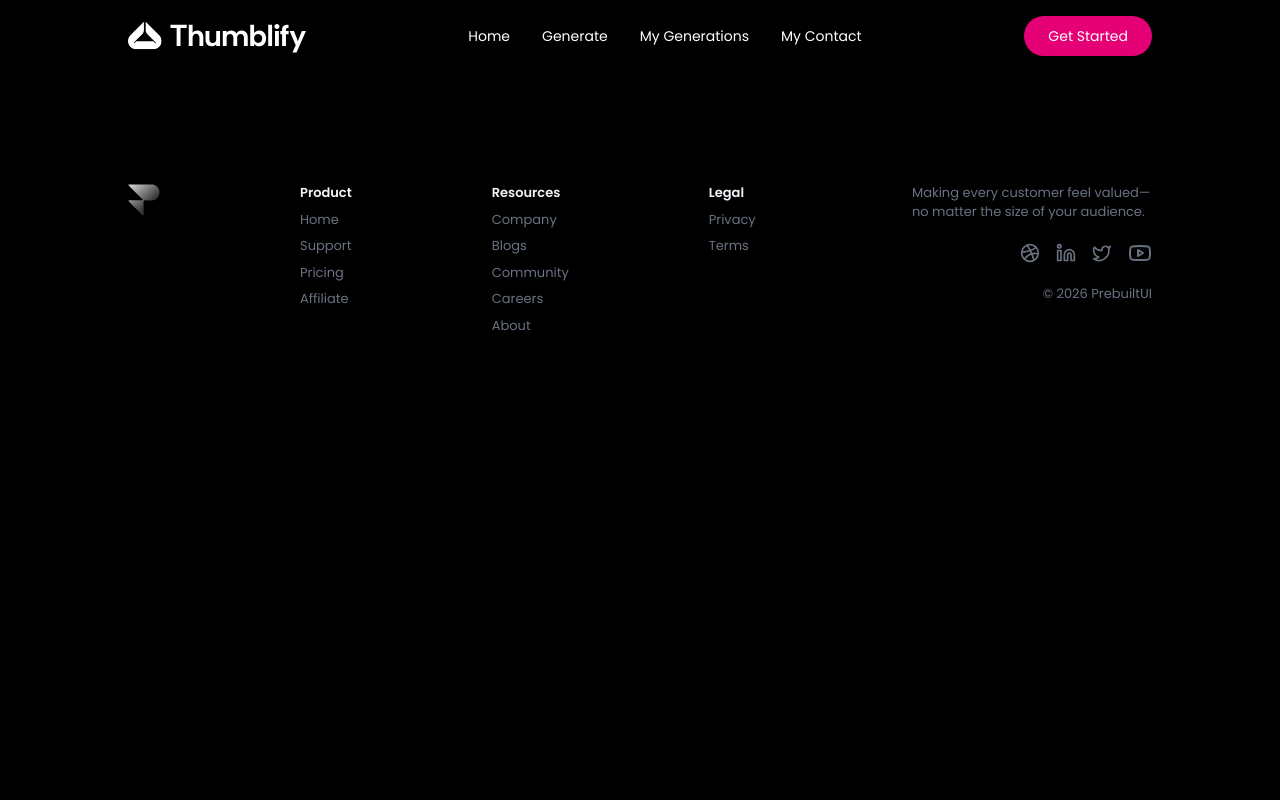
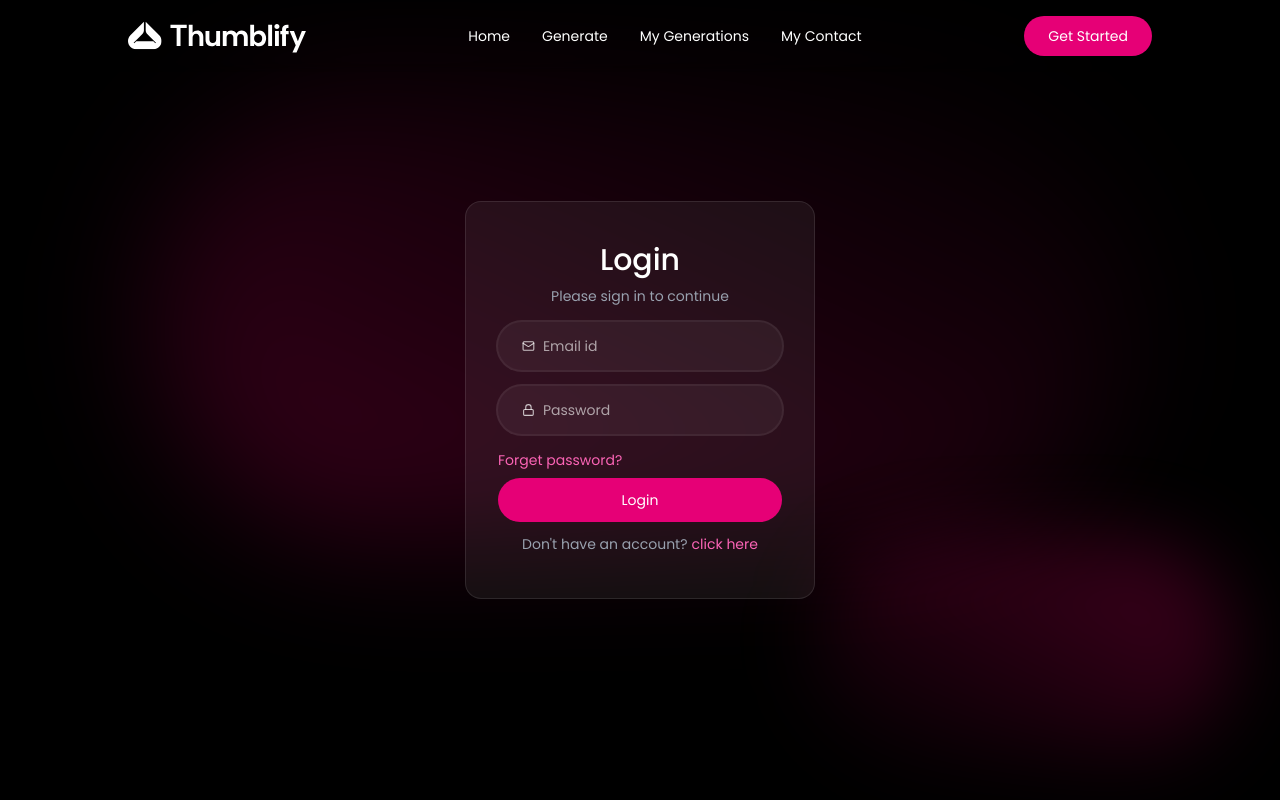
Before and after one commit to tanzil8/thumblify, a React (Vite) app: page /login in a window 1280 px wide. Shown: the top 800 px of the page. Built offline with nearby package versions, Linux system fonts and the light colour scheme.

Commit message:
Login page complete UI

```diff
--- a/src/App.tsx
+++ b/src/App.tsx
@@ -4,6 +4,8 @@
 import Footer from "./components/Footer";
 import "./globals.css";
 import LenisScroll from "./components/LenisScroll";
+import Generate from "./pages/Generate";
+import Login from "./components/Login";
 
 export default function App() {
     return (
@@ -12,6 +14,9 @@
             <Navbar />
             <Routes>
                 <Route path="/" element={<HomePage />} />
+                <Route path="/generate" element={<Generate/>} />
+                <Route path="/generate/:id" element={<Generate/>} />
+                <Route path="/login" element={<Login/>} />
             </Routes>
             <Footer />
         </>
--- a/src/components/Footer.tsx
+++ b/src/components/Footer.tsx
@@ -13,9 +13,9 @@
                 viewport={{ once: true }}
                 transition={{ type: "spring", stiffness: 280, damping: 70, mass: 1 }}
             >
-                <a href="https://prebuiltui.com?utm_source=pixels">
-                    <img className="size-8 aspect-square" src="/assets/footer-logo.svg" alt="footer logo" width={32} height={32} />
-                </a>
+                <Link to='/'>
+                    <img className="size-8 aspect-square" src="/favicon.svg" alt="footer logo" width={32} height={32} />
+                </Link>
                 {footerData.map((section, index) => (
                     <div key={index}>
                         <p className="text-slate-100 font-semibold">{section.title}</p>
@@ -52,7 +52,7 @@
                         <YoutubeIcon className="size-6 hover:text-pink-500" />
                     </a>
                 </div>
-                <p className="mt-3 text-center">&copy; {new Date().getFullYear()} <a href="https://prebuiltui.com?utm_source=pixels">PrebuiltUI</a></p>
+                <p className="mt-3 text-center">&copy; {new Date().getFullYear()} <a href="https://prebuiltui.com?utm_source=pixels">Thumblify - GreatStack</a></p>
             </motion.div>
         </footer>
     );
--- /dev/null
+++ b/src/components/Login.tsx
@@ -0,0 +1,77 @@
+import React, { useState } from "react"
+import SoftBackdrop from "./SoftBackdrop"
+
+const Login = () => {
+
+    const [state, setState] = useState("login")
+
+    const [formData, setFormData] = useState({
+        name: '',
+        email: '',
+        password: ''
+    })
+
+    const handleChange = (e: React.ChangeEvent<HTMLInputElement>) => {
+        const { name, value } = e.target
+        setFormData(prev => ({ ...prev, [name]: value }))
+    }
+
+    const handleSubmit = (e: React.ChangeEvent<HTMLFormElement>) => {
+        e.preventDefault()
+
+    }
+
+    return (
+
+        <>
+        <SoftBackdrop/>
+        <div className="min-h-screen flex items-center justify-center">
+            <form
+                onSubmit={handleSubmit}
+                className="w-full sm:w-87.5 text-center bg-white/6 border border-white/10 rounded-2xl px-8">
+                <h1 className="text-white text-3xl mt-10 font-medium">
+                    {state === "login" ? "Login" : "Sign up"}
+                </h1>
+
+                <p className="text-gray-400 text-sm mt-2">Please sign in to continue</p>
+
+                {state !== "login" && (
+                    <div className="flex items-center mt-6 w-full bg-white/5 ring-2 ring-white/10 focus-within:ring-pink-500/60 h-12 rounded-full overflow-hidden pl-6 gap-2 transition-all ">
+                        <svg xmlns="http://www.w3.org/2000/svg" width="16" height="16" viewBox="0 0 24 24" fill="none" stroke="currentColor" className="text-white/60" strokeWidth="2" strokeLinecap="round" strokeLinejoin="round"> <circle cx="12" cy="8" r="5" /> <path d="M20 21a8 8 0 0 0-16 0" /> </svg>
+                        <input type="text" name="name" placeholder="Name" className="w-full bg-transparent text-white placeholder-white/60 border-none outline-none " value={formData.name} onChange={handleChange} required />
+                    </div>
+                )}
+
+                <div className="flex items-center w-full mt-4 bg-white/5 ring-2 ring-white/10 focus-within:ring-pink-500/60 h-12 rounded-full overflow-hidden pl-6 gap-2 transition-all ">
+                    <svg xmlns="http://www.w3.org/2000/svg" width="14" height="14" viewBox="0 0 24 24" fill="none" stroke="currentColor" className="text-white/75" strokeWidth="2" strokeLinecap="round" strokeLinejoin="round"> <path d="m22 7-8.991 5.727a2 2 0 0 1-2.009 0L2 7" /> <rect x="2" y="4" width="20" height="16" rx="2" /> </svg>
+                    <input type="email" name="email" placeholder="Email id" className="w-full bg-transparent text-white placeholder-white/60 border-none outline-none " value={formData.email} onChange={handleChange} required />
+                </div>
+
+                <div className=" flex items-center mt-4 w-full bg-white/5 ring-2 ring-white/10 focus-within:ring-pink-500/60 h-12 rounded-full overflow-hidden pl-6 gap-2 transition-all ">
+                    <svg xmlns="http://www.w3.org/2000/svg" width="14" height="14" viewBox="0 0 24 24" fill="none" stroke="currentColor" className="text-white/75" strokeWidth="2" strokeLinecap="round" strokeLinejoin="round"> <rect width="18" height="11" x="3" y="11" rx="2" ry="2" /> <path d="M7 11V7a5 5 0 0 1 10 0v4" /> </svg>
+                    <input type="password" name="password" placeholder="Password" className="w-full bg-transparent text-white placeholder-white/60 border-none outline-none" value={formData.password} onChange={handleChange} required />
+                </div>
+
+                <div className="mt-4 text-left">
+                    <button className="text-sm text-pink-400 hover:underline">
+                        Forget password?
+                    </button>
+                </div>
+
+                <button type="submit" className="mt-2 w-full h-11 rounded-full text-white bg-pink-600 hover:bg-pink-500 transition " >
+                    {state === "login" ? "Login" : "Sign up"}
+                </button>
+
+                <p onClick={() => setState(prev => prev === "login" ? "register" : "login")} className="text-gray-400 text-sm mt-3 mb-11 cursor-pointer" >
+                    {state === "login" ? "Don't have an account?" : "Already have an account?"}
+                    <span className="text-pink-400 hover:underline ml-1">click here</span>
+                </p>
+            </form>
+            </div>
+
+
+        </>
+    )
+}
+
+export default Login
--- /dev/null
+++ b/src/components/SoftBackdrop.tsx
@@ -0,0 +1,12 @@
+
+
+const SoftBackdrop = () => {
+  return (
+ <div className='fixed inset-0 -z-1 pointer-events-none'>
+                <div className='absolute left-1/2 top-20 -translate-x-1/2 w-245 h-115 bg-linear-to-tr from-pink-800/35 to-transparent rounded-full blur-3xl' />
+                <div className='absolute right-12 bottom-10 w-105 h-55 bg-linear-to-bl from-pink-700/35 to-transparent rounded-full blur-2xl' />
+            </div>
+  )
+}
+
+export default SoftBackdrop
--- /dev/null
+++ b/src/pages/Generate.tsx
@@ -0,0 +1,10 @@
+
+const Generate = () => {
+  return (
+    <div>
+      hi
+    </div>
+  )
+}
+
+export default Generate
```
